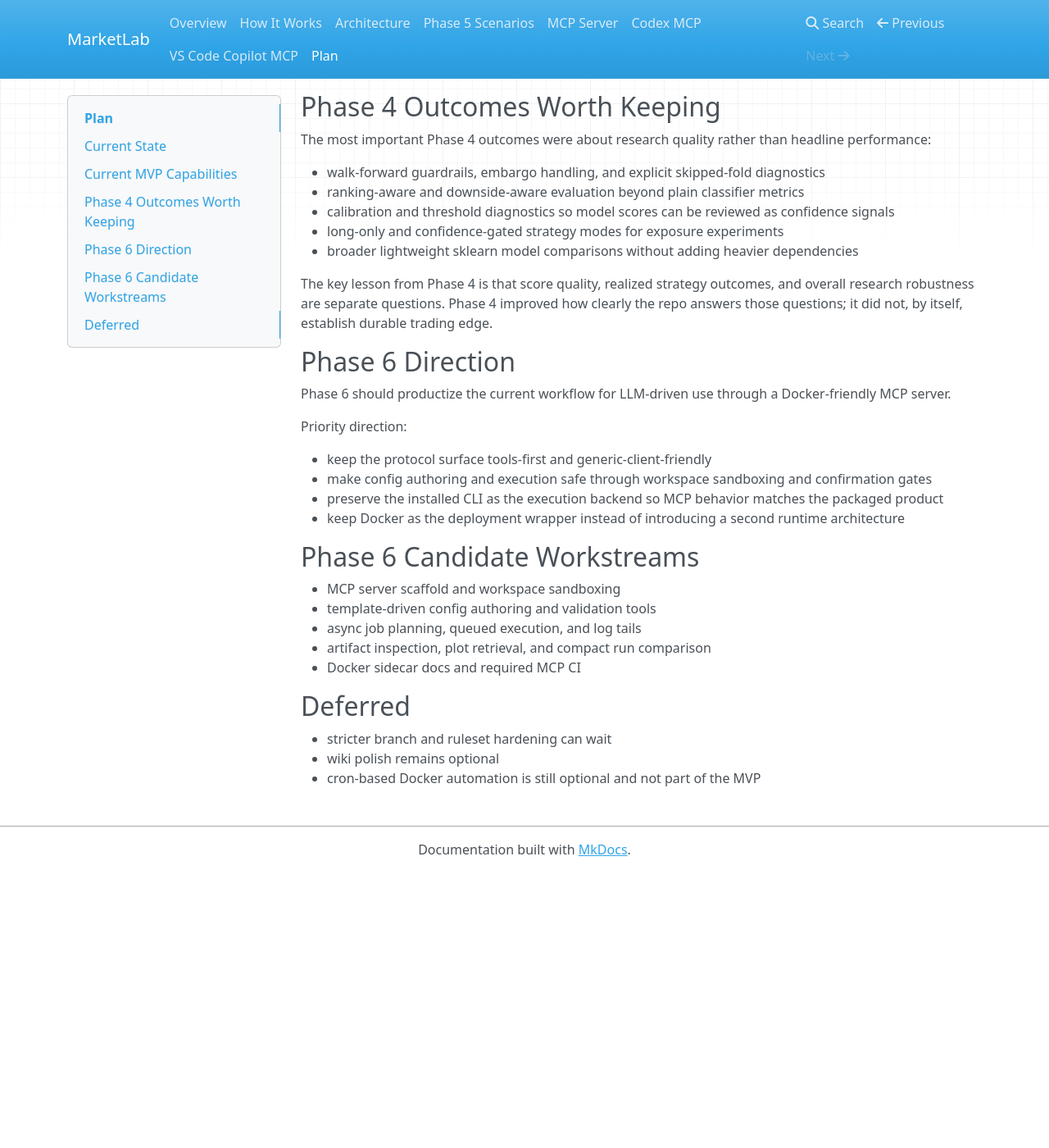
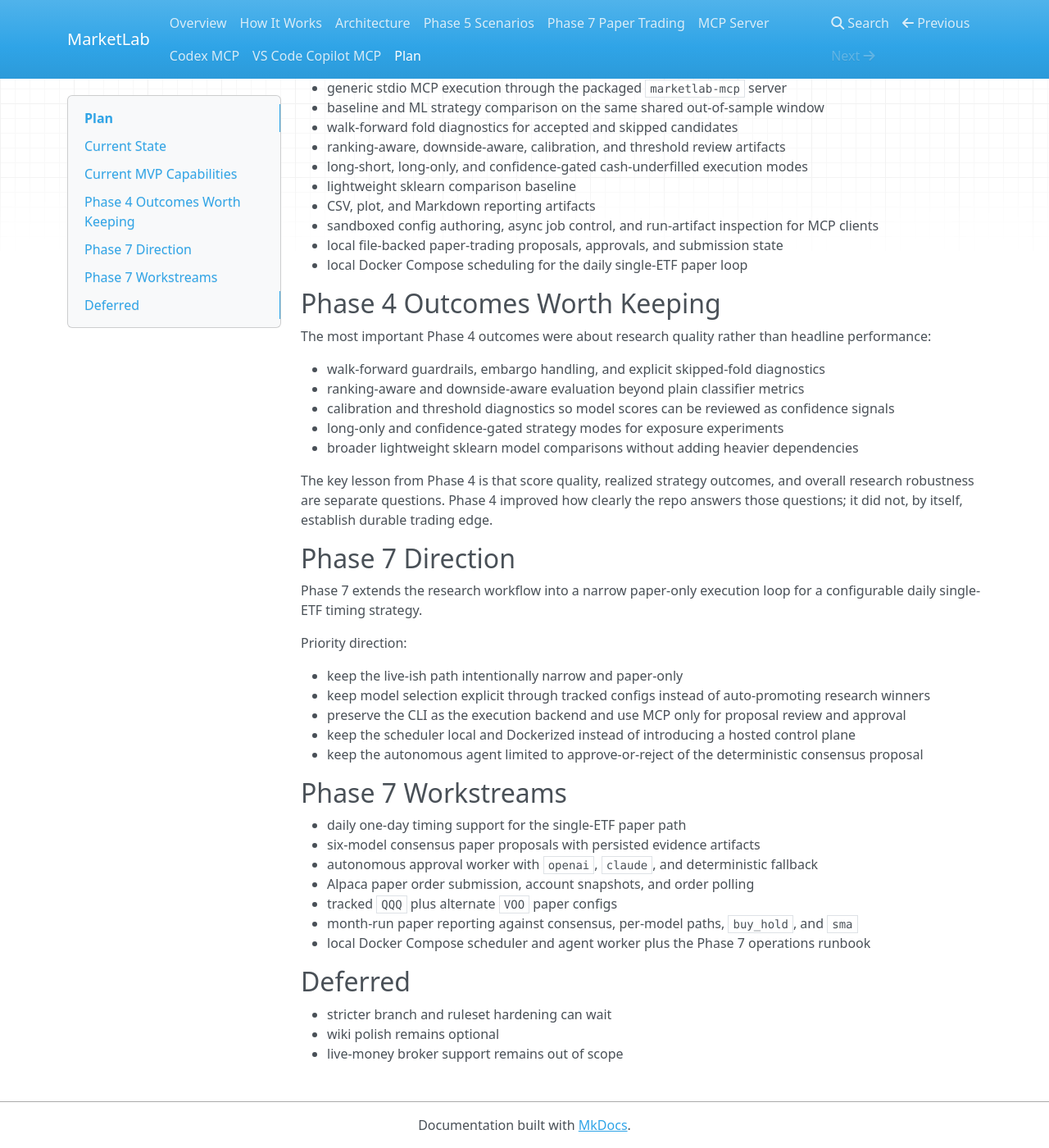
Before and after one commit to ricardogr07/market-lab, an MkDocs documentation site: the page built from docs/PLAN.md, in a window 1280 px wide and 1400 px high, scrolled down 916 px. Shown: the whole window at 82% size. Built offline with MkDocs 1.6.1, drawn with Linux system fonts in a browser that asks for light colours; nearby versions of some CDN libraries; before the commit the page ends 1980 px from its top, so only the background shows below that; some of the changed text lies outside the part shown.

Commit message:
docs: add paper configs, compose docs, and issue seed

```diff
--- a/docs/PLAN.md
+++ b/docs/PLAN.md
@@ -12,6 +12,7 @@ MarketLab is a public research MVP with:
 - a Dockerized manual runner workflow
 - release automation and a batched release path
 - richer Phase 5 baseline, diagnostics, and scenario-pack coverage
+- a Phase 7 local paper-trading MVP for a configurable daily single-ETF timing loop
 
 The project now supports a small, reviewable end-to-end research workflow rather than a local-only scaffold.
 
@@ -24,6 +25,13 @@ The project now supports a small, reviewable end-to-end research workflow rather
 - `marketlab list-configs`
 - `marketlab write-config --name ... --output ...`
 - `marketlab-mcp --workspace-root ... --artifact-root ...`
+- `marketlab paper-decision --config ...`
+- `marketlab paper-status --config ...`
+- `marketlab paper-approve --config ... --proposal-id ... --decision ... --actor ...`
+- `marketlab paper-agent-approve --config ...`
+- `marketlab paper-submit --config ...`
+- `marketlab paper-scheduler --config ...`
+- `marketlab paper-report --config ... --start ... --end ...`
 
 Current workflow surface:
 
@@ -37,6 +45,8 @@ Current workflow surface:
 - lightweight sklearn comparison baseline
 - CSV, plot, and Markdown reporting artifacts
 - sandboxed config authoring, async job control, and run-artifact inspection for MCP clients
+- local file-backed paper-trading proposals, approvals, and submission state
+- local Docker Compose scheduling for the daily single-ETF paper loop
 
 ## Phase 4 Outcomes Worth Keeping
 
@@ -50,27 +60,30 @@ The most important Phase 4 outcomes were about research quality rather than head
 
 The key lesson from Phase 4 is that score quality, realized strategy outcomes, and overall research robustness are separate questions. Phase 4 improved how clearly the repo answers those questions; it did not, by itself, establish durable trading edge.
 
-## Phase 6 Direction
+## Phase 7 Direction
 
-Phase 6 should productize the current workflow for LLM-driven use through a Docker-friendly MCP server.
+Phase 7 extends the research workflow into a narrow paper-only execution loop for a configurable daily single-ETF timing strategy.
 
 Priority direction:
 
-- keep the protocol surface tools-first and generic-client-friendly
-- make config authoring and execution safe through workspace sandboxing and confirmation gates
-- preserve the installed CLI as the execution backend so MCP behavior matches the packaged product
-- keep Docker as the deployment wrapper instead of introducing a second runtime architecture
+- keep the live-ish path intentionally narrow and paper-only
+- keep model selection explicit through tracked configs instead of auto-promoting research winners
+- preserve the CLI as the execution backend and use MCP only for proposal review and approval
+- keep the scheduler local and Dockerized instead of introducing a hosted control plane
+- keep the autonomous agent limited to approve-or-reject of the deterministic consensus proposal
 
-## Phase 6 Candidate Workstreams
+## Phase 7 Workstreams
 
-- MCP server scaffold and workspace sandboxing
-- template-driven config authoring and validation tools
-- async job planning, queued execution, and log tails
-- artifact inspection, plot retrieval, and compact run comparison
-- Docker sidecar docs and required MCP CI
+- daily one-day timing support for the single-ETF paper path
+- six-model consensus paper proposals with persisted evidence artifacts
+- autonomous approval worker with `openai`, `claude`, and deterministic fallback
+- Alpaca paper order submission, account snapshots, and order polling
+- tracked `QQQ` plus alternate `VOO` paper configs
+- month-run paper reporting against consensus, per-model paths, `buy_hold`, and `sma`
+- local Docker Compose scheduler and agent worker plus the Phase 7 operations runbook
 
 ## Deferred
 
 - stricter branch and ruleset hardening can wait
 - wiki polish remains optional
-- cron-based Docker automation is still optional and not part of the MVP
+- live-money broker support remains out of scope
--- a/mkdocs.yml
+++ b/mkdocs.yml
@@ -6,6 +6,7 @@ nav:
   - How It Works: how-it-works.md
   - Architecture: architecture.md
   - Phase 5 Scenarios: phase5-scenarios.md
+  - Phase 7 Paper Trading: paper-trading.md
   - MCP Server: mcp-server.md
   - Codex MCP: codex-mcp.md
   - VS Code Copilot MCP: mcp-vscode-copilot.md
```
Also changed, not shown: other parts of docs/PLAN.md (+1 -1 lines), README.md (+16 -1 lines), docs/how-it-works.md (+3 -1 lines), docs/paper-trading.md (added, +201 -0 lines), 9 other files.
